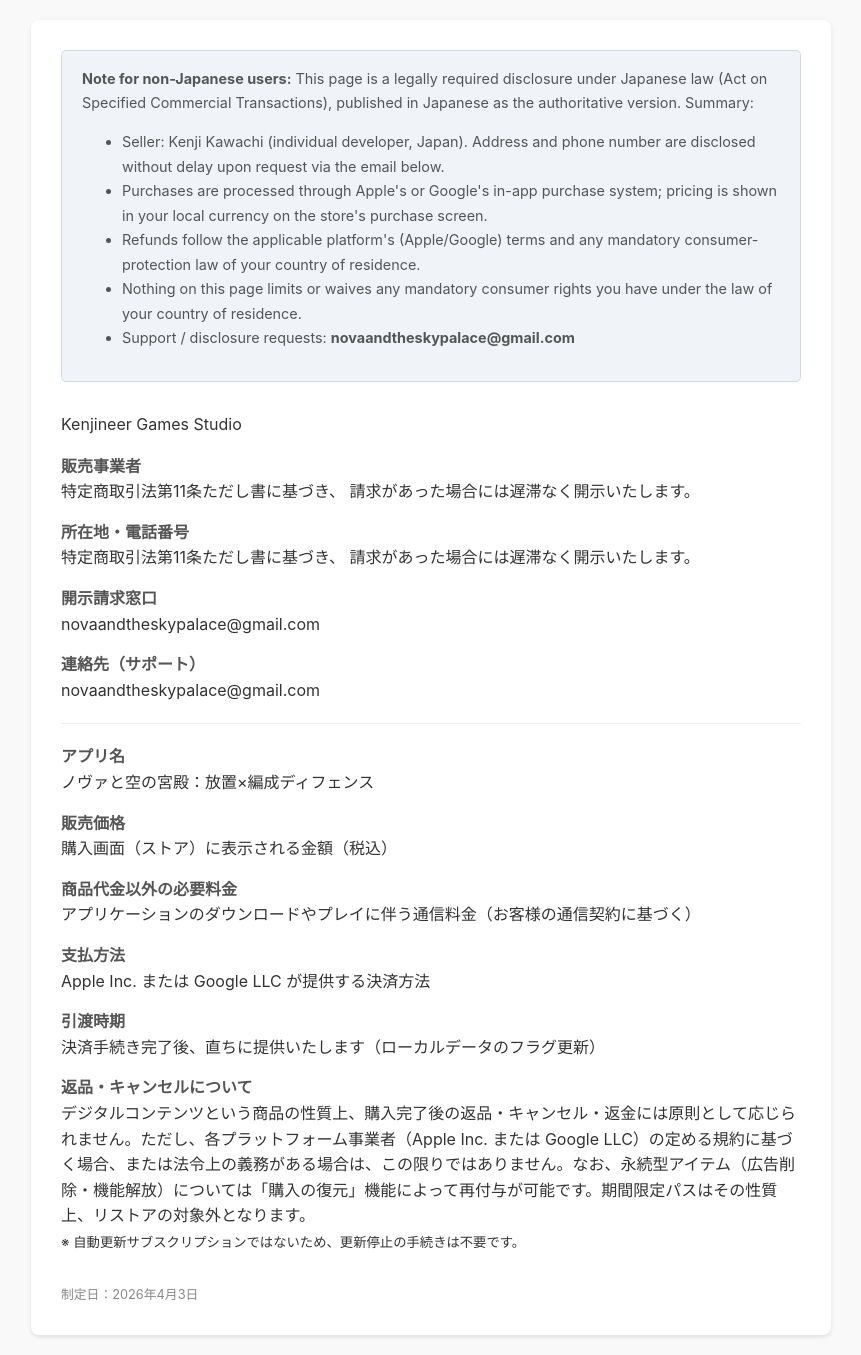
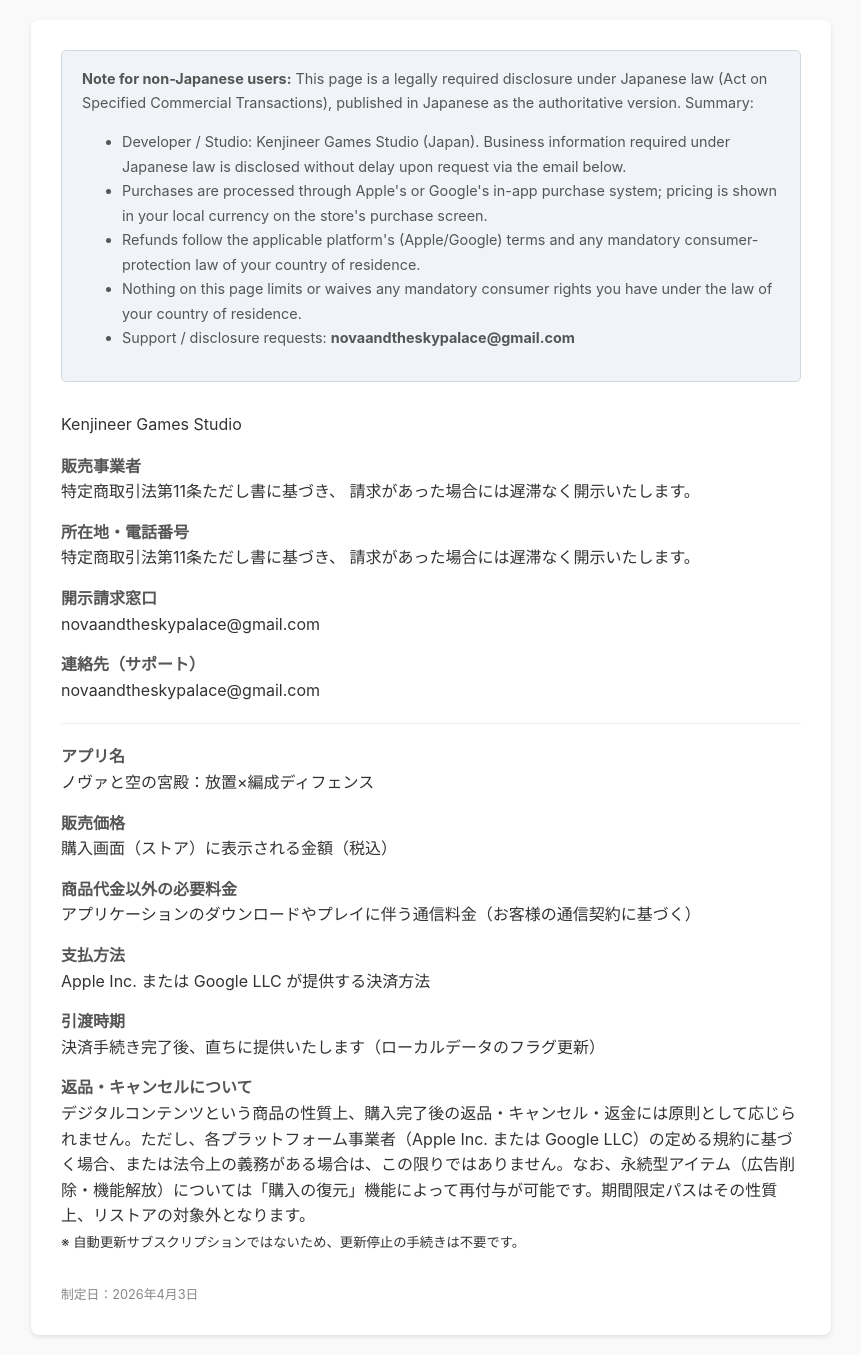
Before and after one commit to kenjineer-code/kenjineer-code.github.io, a Jekyll site: the page tokusho.html, which Jekyll copies as it is, in a window 1280 px wide. Shown: the whole page, without its empty margins (209-1070 px from the left). Built offline with Jekyll 4.4.1, drawn with Linux system fonts in a browser that asks for light colours.

Commit message:
販売事業者の表記を調整

```diff
--- a/tokusho.html
+++ b/tokusho.html
@@ -80,8 +80,9 @@
             <strong>Note for non-Japanese users:</strong> This page is a legally required disclosure under Japanese law
             (Act on Specified Commercial Transactions), published in Japanese as the authoritative version. Summary:
             <ul>
-                <li>Seller: Kenji Kawachi (individual developer, Japan). Address and phone number are disclosed without
-                    delay upon request via the email below.</li>
+                <li>Developer / Studio: Kenjineer Games Studio (Japan). Business information required under Japanese law
+                    is disclosed
+                    without delay upon request via the email below.</li>
                 <li>Purchases are processed through Apple's or Google's in-app purchase system; pricing is shown in your
                     local currency on the store's purchase screen.</li>
                 <li>Refunds follow the applicable platform's (Apple/Google) terms and any mandatory consumer-protection
```
